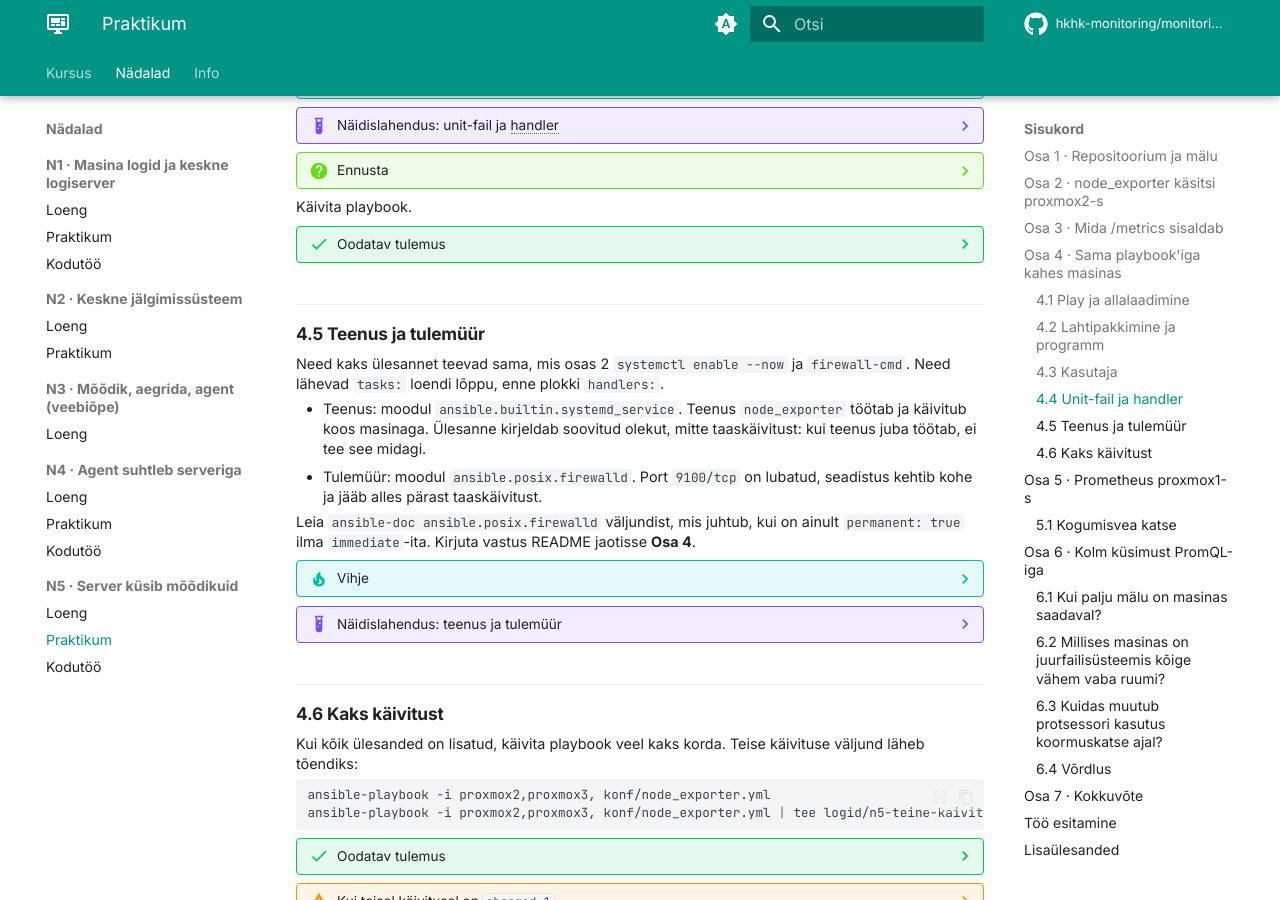
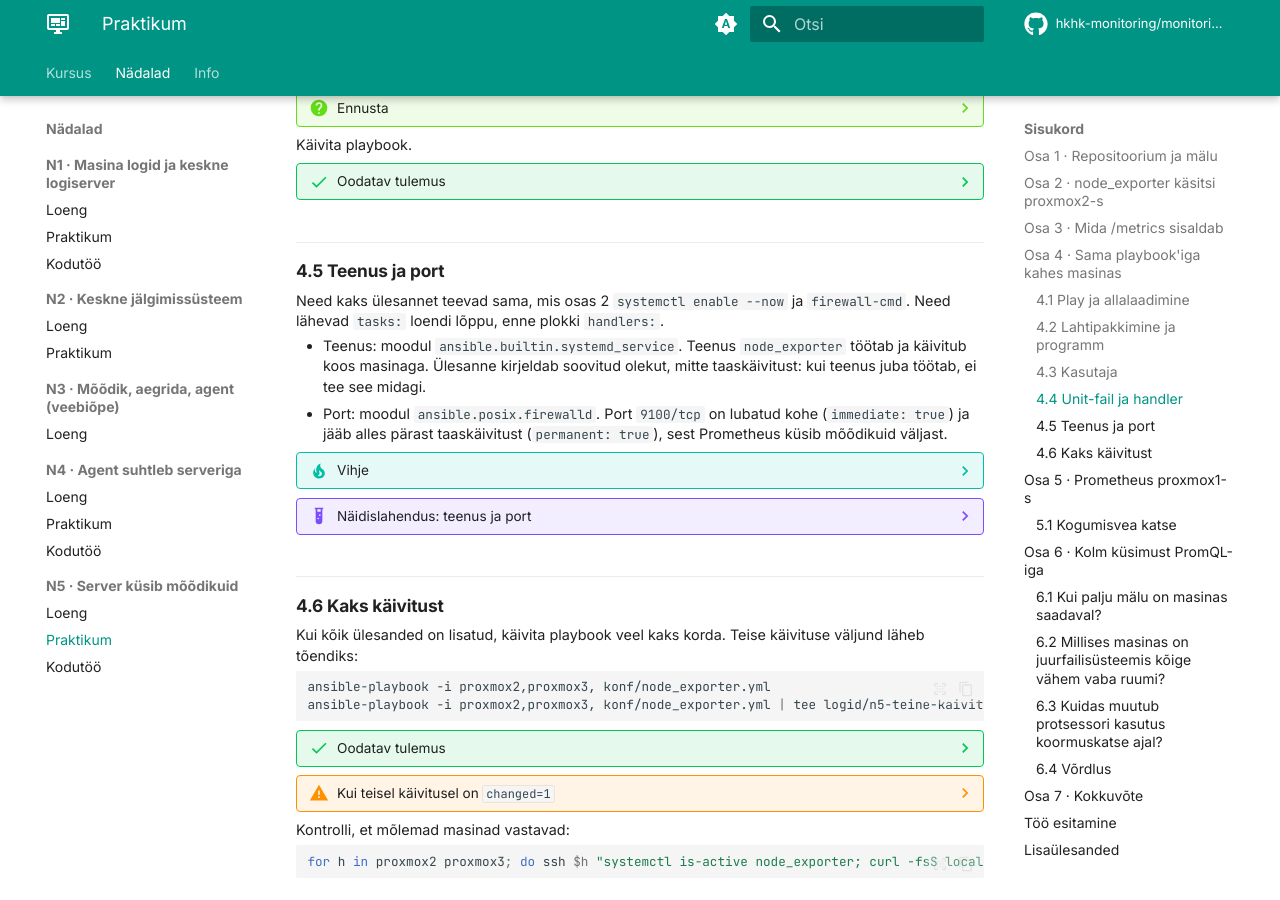
Before and after one commit to hkhk-monitoring/monitoring, an MkDocs documentation site: the page built from docs/week05/lab.md, in a window 1280 px wide and 900 px high, scrolled down 6452 px. Built offline with MkDocs 1.6.1 and Material for MkDocs 9.7.7, drawn with Linux system fonts in a browser that asks for light colours; comment, search, counter and statistics services are not loaded; some of the changed text lies outside the part shown.

Commit message:
N5 praktikum

````diff
--- a/docs/week05/lab.md
+++ b/docs/week05/lab.md
@@ -36,7 +36,7 @@
     |---|---|---|---|
     | Sinu arvuti | repositoorium, Ansible | kirjutad playbook'i ja seaded, käivitad `ansible-playbook`, salvestad tõendid | Ansible ja kollektsioon `ansible.posix` |
     | `proxmox1` | Prometheus (Docker Compose) | käivitad Prometheuse | Docker ja Docker Compose töötavad |
-    | `proxmox2`, `proxmox3` | node_exporter (systemd teenus) | paigaldad node_exporteri, `proxmox2`-s esmalt käsitsi | AlmaLinux 9, tulemüür `firewalld` töötab |
+    | `proxmox2`, `proxmox3` | node_exporter (systemd teenus) | paigaldad node_exporteri, `proxmox2`-s esmalt käsitsi | AlmaLinux 9 |
     | Brauser | Prometheuse veebiliides | vaatad Targets-lehte ja kirjutad päringuid | koolis laborivõrk, kodust VPN |
 
 Kontrolli eeltingimusi oma arvutist:
@@ -193,28 +192,12 @@
 ??? warning "Kui `systemctl status node_exporter` näitab `status=203/EXEC`"
     systemd ei saa programmi käivitada. Kontrolli SELinuxi silti: `ls -Z /usr/local/bin/node_exporter`. Kui seal on `user_tmp_t`, paranda: `sudo restorecon -v /usr/local/bin/node_exporter`.
 
-??? question "Ennusta"
-    Kas `proxmox1` saab praegu `proxmox2` pordist 9100 mõõdikuid lugeda? Kirjuta ennustus README jaotisse **Osa 2** ja kontrolli `proxmox1`-st. Bash avab TCP-ühenduse aadressile `/dev/tcp/<IP>/<port>`:
+Prometheus küsib mõõdikuid `proxmox1`-st, seega peab port 9100 jälgitavas masinas lahti olema. Ava see tulemüüris:
 
 ```bash
 exit
-ssh proxmox1 "timeout 3 bash -c '</dev/tcp/<proxmox2-IP>/9100' && echo lahti || echo kinni"
+ssh proxmox2 "sudo firewall-cmd --permanent --add-port=9100/tcp && sudo firewall-cmd --reload"
 ```
-
-??? success "Oodatav tulemus"
-    `kinni`: `proxmox1`-st ei õnnestunud TCP-ühendus. Põhjus võib olla tulemüür, vale IP-aadress või teenus, mis ei kuula. node_exporter kuulab (`curl localhost:9100` töötas), seega kontrolli tulemüüri:
-
-    ```bash
-    ssh proxmox2 "sudo firewall-cmd --state; sudo firewall-cmd --list-ports"
-    ```
-
-    `running` ja port 9100 nimekirjas puudub: tulemüür ei luba seda. Pull-mudelis alustab ühendust server, seega peab port olema lahti jälgitavas masinas. Ava port vaiketsoonis ja kontrolli uuesti:
-
-    ```bash
-    ssh proxmox2 "sudo firewall-cmd --permanent --add-port=9100/tcp && sudo firewall-cmd --reload"
-    ```
-
-    Nüüd annab kontroll `lahti`. Kui kontroll andis `lahti` juba enne pordi avamist, kontrolli `sudo firewall-cmd --state`, aktiivset tsooni ja olemasolevaid reegleid (`--list-all`). Ühenduse õnnestumisest üksi ei saa järeldada, et tulemüür ei tööta.
 
 ## Osa 3 · Mida /metrics sisaldab
 
@@ -402,19 +385,17 @@
 ??? success "Oodatav tulemus"
     `proxmox3`-s on unit-fail `changed` ja play lõpus käivitub handler. `proxmox2`-s on unit-fail `ok` ja handler ei käivitu, kui sisu on täpselt sama mis osas 2. Kui see on `changed`, erines sisu millegi poolest: võrdle `ssh proxmox2 cat /etc/systemd/system/node_exporter.service` oma playbook'iga.
 
-### 4.5 Teenus ja tulemüür
+### 4.5 Teenus ja port
 
 Need kaks ülesannet teevad sama, mis osas 2 `systemctl enable --now` ja `firewall-cmd`. Need lähevad `tasks:` loendi lõppu, enne plokki `handlers:`.
 
 - Teenus: moodul `ansible.builtin.systemd_service`. Teenus `node_exporter` töötab ja käivitub koos masinaga. Ülesanne kirjeldab soovitud olekut, mitte taaskäivitust: kui teenus juba töötab, ei tee see midagi.
-- Tulemüür: moodul `ansible.posix.firewalld`. Port `9100/tcp` on lubatud, seadistus kehtib kohe ja jääb alles pärast taaskäivitust.
-
-Leia `ansible-doc ansible.posix.firewalld` väljundist, mis juhtub, kui on ainult `permanent: true` ilma `immediate`-ita. Kirjuta vastus README jaotisse **Osa 4**.
+- Port: moodul `ansible.posix.firewalld`. Port `9100/tcp` on lubatud kohe (`immediate: true`) ja jääb alles pärast taaskäivitust (`permanent: true`), sest Prometheus küsib mõõdikuid väljast.
 
 ??? tip "Vihje"
-    Teenuse jaoks vaata N4 praktikumi teenuse ülesannet: parameetrid on samad, moodul on teine. Tulemüüri jaoks otsi väljundist `/immediate` ja võrdle osa 2 käsku: miks oli seal pärast `--permanent` vaja ka `--reload`-i?
+    Teenuse jaoks vaata N4 praktikumi teenuse ülesannet: parameetrid on samad, moodul on teine. Pordi ülesanne on sama mis N4-s, ainult port on teine.
 
-??? example "Näidislahendus: teenus ja tulemüür"
+??? example "Näidislahendus: teenus ja port"
     ```yaml
         - name: Teenus töötab ja käivitub koos masinaga
           ansible.builtin.systemd_service:
````
Also changed, not shown: other parts of docs/week05/lab.md (+3 -4 lines).
